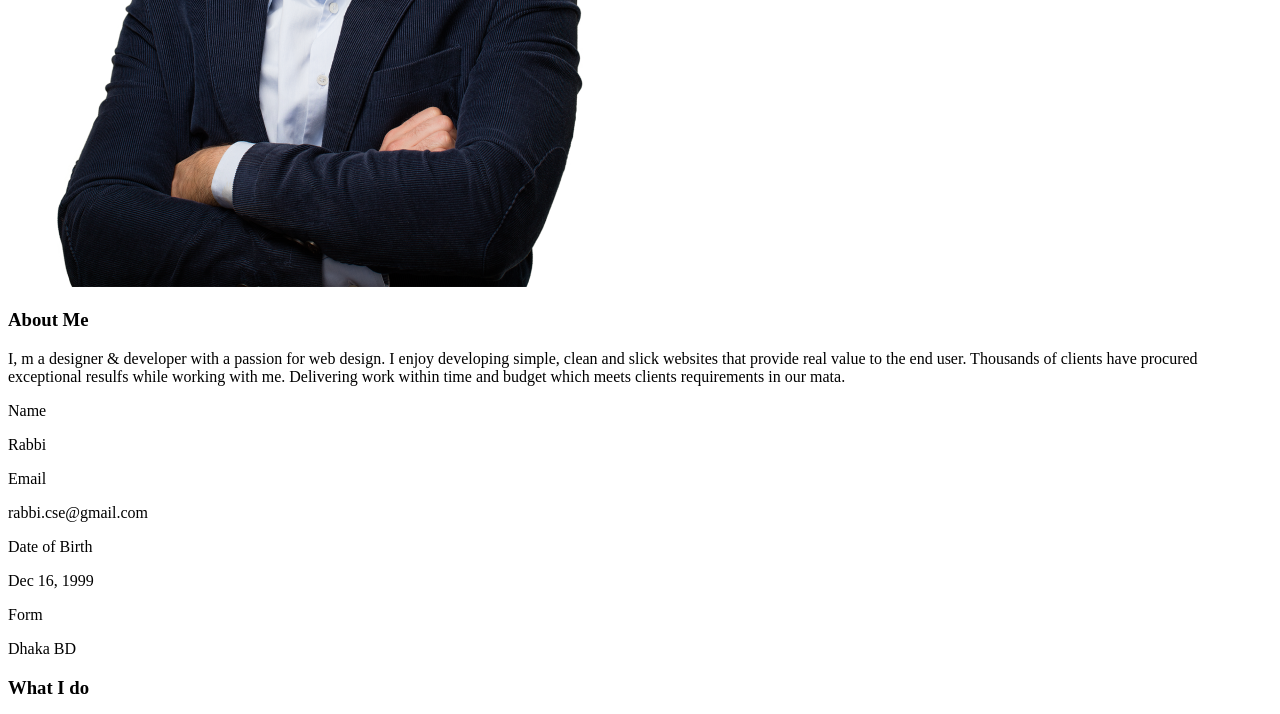
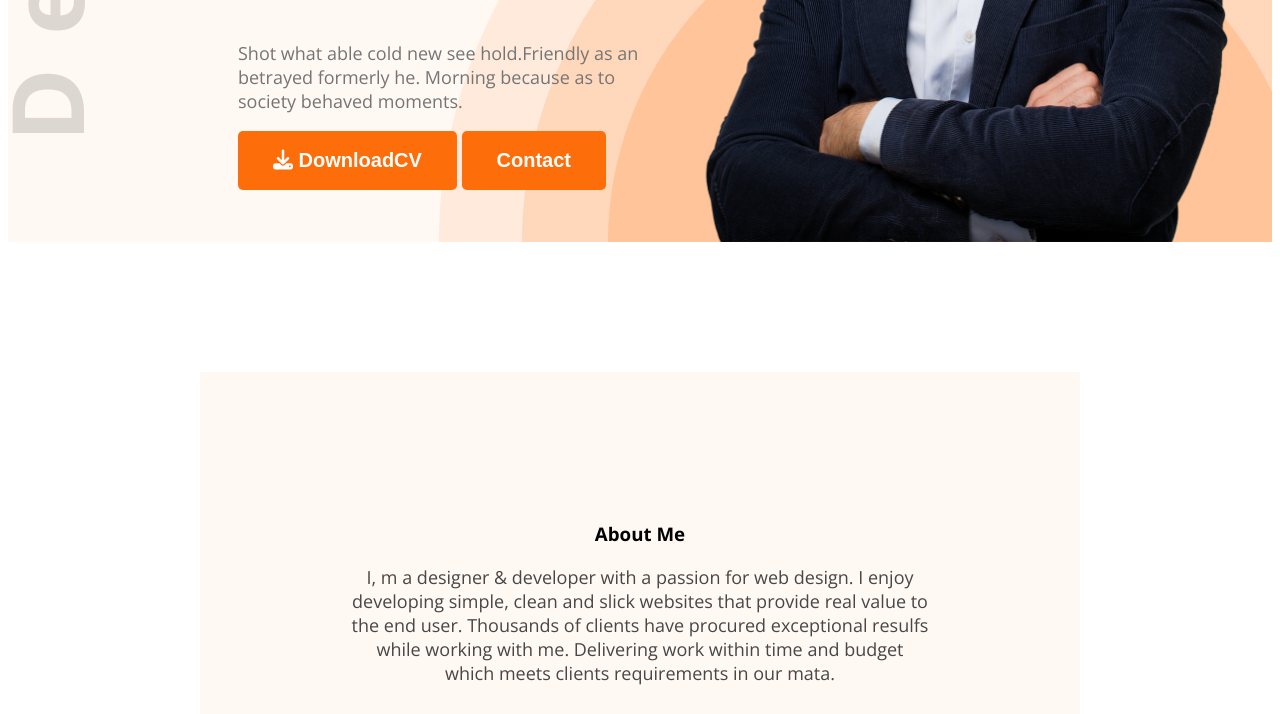
Before and after one commit to RabbiBD-Code/web-dev-portfolio, a plain HTML site: page index.html in a window 1280 px wide. Shown: the part 680-1394 px from the top of the page. Drawn offline with nearby package versions, Linux system fonts and the light colour scheme.

Commit message:
add css link

```diff
--- a/index.html
+++ b/index.html
@@ -9,7 +9,7 @@
     <link rel="preconnect" href="https://fonts.gstatic.com" crossorigin>
     <link href="https://fonts.googleapis.com/css2?family=Open+Sans:ital,wght@0,300..800;1,300..800&display=swap"
         rel="stylesheet">
-    <link rel="stylesheet" href="/style/portfolio.css">
+    <link rel="stylesheet" href="/style.css">
     <script src="https://kit.fontawesome.com/fce50af204.js" crossorigin="anonymous"></script>
 </head>
 
```
Also changed, not shown: style.css (renamed from style/style.css).
